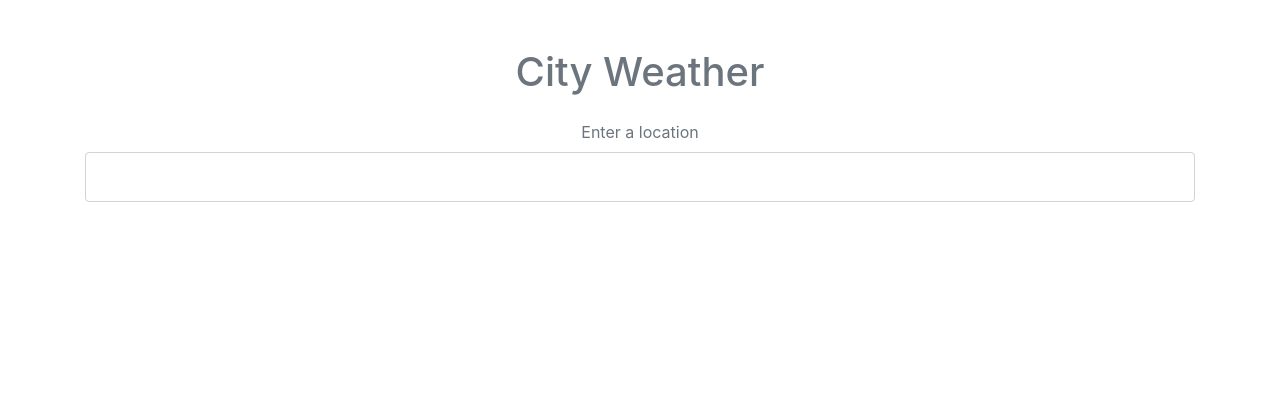
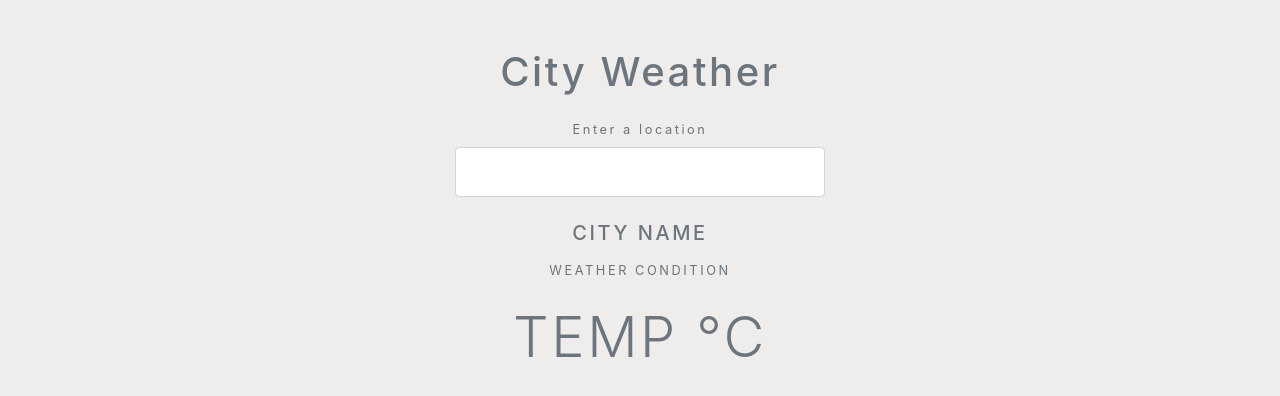
Before and after one commit to Gradius93/city_weather, a plain HTML site: page index.html in a window 1280 px wide. Drawn offline with nearby package versions, Linux system fonts and the light colour scheme.

Commit message:
added style and html

```diff
--- a/index.html
+++ b/index.html
@@ -5,7 +5,7 @@
     <meta name="viewport" content="width=device-width, initial-scale=1.0">
     <meta http-equiv="X-UA-Compatible" content="ie=edge">
     <link rel="stylesheet" href="https://stackpath.bootstrapcdn.com/bootstrap/4.3.1/css/bootstrap.min.css" integrity="sha384-ggOyR0iXCbMQv3Xipma34MD+dH/1fQ784/j6cY/iJTQUOhcWr7x9JvoRxT2MZw1T" crossorigin="anonymous">
-    <link rel="stylesheet" href="styles.css">
+    <link rel="stylesheet" href="style.css">
     <title>City Weather</title>
   </head>
   <body>
@@ -15,8 +15,19 @@
       <form class="change-location my-4 text-center text-muted" action="index.html" method="post">
         <label for="city">Enter a location</label>
         <input type="text" name="city" class="form-control p-4">
+      </form>
 
-      </form>
+      <div class="card d-none shadow-lg rounded">
+        <img src="https://via.placeholder.com/400x300" class="time card-img-top">
+      </div>
+      <div class="text-muted text-uppercase text-center details">
+        <h5 class="my-3">City name</h5>
+            <div class="my-3">Weather condition</div>
+            <div class="display-4 my-4">
+              <span>temp</span>
+              <span>&deg;C</span>
+            </div>
+      </div>
     </div>
   </body>
 </html>
--- a/style.css
+++ b/style.css
@@ -0,0 +1,8 @@
+body{
+  background: #eeedec;
+  letter-spacing: 0.2em;
+  font-size: 0.8em;
+}
+.container{
+  max-width: 400px;
+}
```
